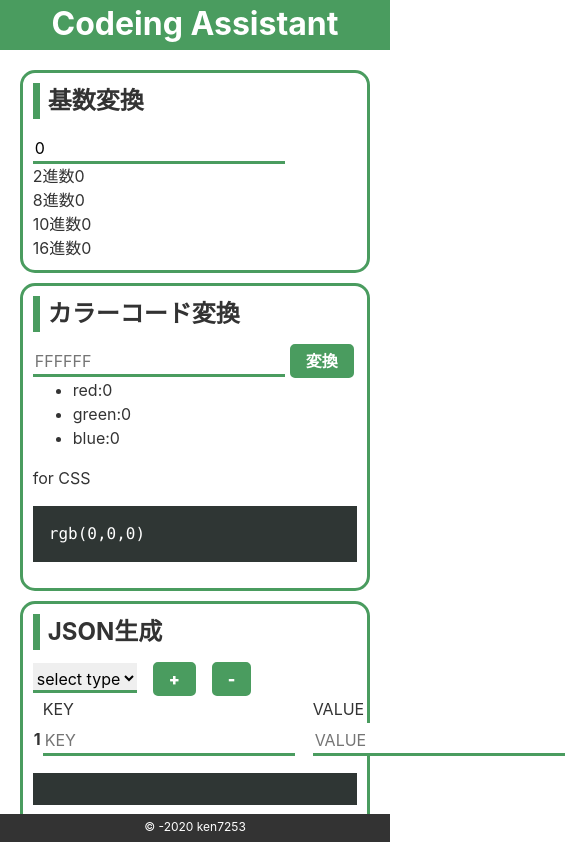
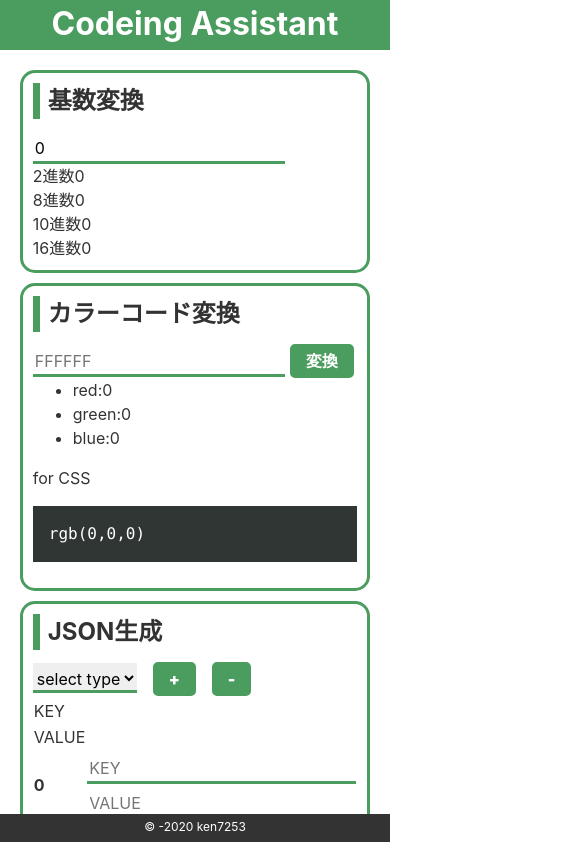
Before and after one commit to ken7253/coding_assistant, a Vue app: page / in a window 390 px wide. Shown: the top 842 px of the page, 582 px wide, since content can reach past the window. Built offline with nearby package versions, Linux system fonts and the light colour scheme.

Commit message:
enable breakpoint sp -> 767px,pc -> 1024px.

```diff
--- a/src/assets/sass/_var.scss
+++ b/src/assets/sass/_var.scss
@@ -1,6 +1,21 @@
 // colors
 $color-theme: #4a9c5f;
-$color-accent: #9C494E;
+$color-accent: #9c494e;
 $color-white: #fff;
 $color-text: #333;
-$color-altDark: #2F3634;
+$color-altDark: #2f3634;
+
+// mediaquerys
+$bp-pc: 1024px;
+$bp-sp: 767px;
+
+@mixin pc {
+  @media (max-width: ($bp-pc)) {
+    @content;
+  }
+}
+@mixin sp {
+  @media (max-width: ($bp-sp)) {
+    @content;
+  }
+}
--- a/src/components/CreateJsonFile.vue
+++ b/src/components/CreateJsonFile.vue
@@ -11,7 +11,7 @@
       <input @click="addNewRow" type="button" value="+" />
       <input @click="removeRow" type="button" value="-" />
     </div>
-    <table>
+    <table class="json-data-input">
       <tr>
         <td></td>
         <td>KEY</td>
@@ -41,7 +41,7 @@
 export default {
   data: function() {
     return {
-      lines: { 1: { key: "", value: "" } },
+      lines: { 0: { key: "", value: "" } },
       previewData: "",
       valueType: "",
       jsonBOM: false,
@@ -112,4 +112,19 @@ select {
 input[type="text"] {
   margin-right: 1rem;
 }
+.json-data-input {
+  @include sp {
+    width: 100%;
+    th {
+      width: 20px;
+    }
+    td {
+      display: block;
+      width: 100%;
+      input {
+        width: 100%;
+      }
+    }
+  }
+}
 </style>
```
